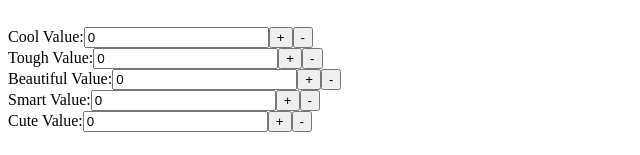
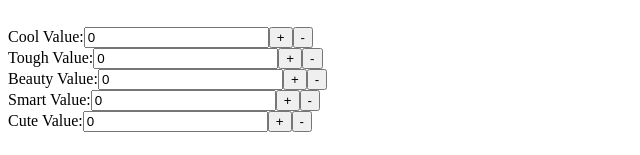
Before and after one commit to GabrielOLima/Pokecalculator, an Angular app: page / in a window 1280 px wide. Shown: the part 766-921 px from the top of the page, without its empty margins (0-640 px from the left). Built offline with nearby package versions, Linux system fonts and the light colour scheme.

Commit message:
Small fix

```diff
--- a/src/app/calculator/calculator.component.html
+++ b/src/app/calculator/calculator.component.html
@@ -138,9 +138,9 @@
     <button (click)="increment('toughValue')">+</button> <button (click)="decrement('toughValue')">-</button>
   </div>
   <div class="form-group">
-    <label for="moveName">Beautiful Value:</label>
+    <label for="moveName">Beauty Value:</label>
     <input [(ngModel)]="beautifulValue" id="moveName" class="form-control" type="string">
-    <button (click)="increment('beautifulValue')">+</button> <button (click)="decrement('level')">-</button>
+    <button (click)="increment('beautifulValue')">+</button> <button (click)="decrement('beautifulValue')">-</button>
   </div>
   <div class="form-group">
     <label for="moveName">Smart Value:</label>
```
